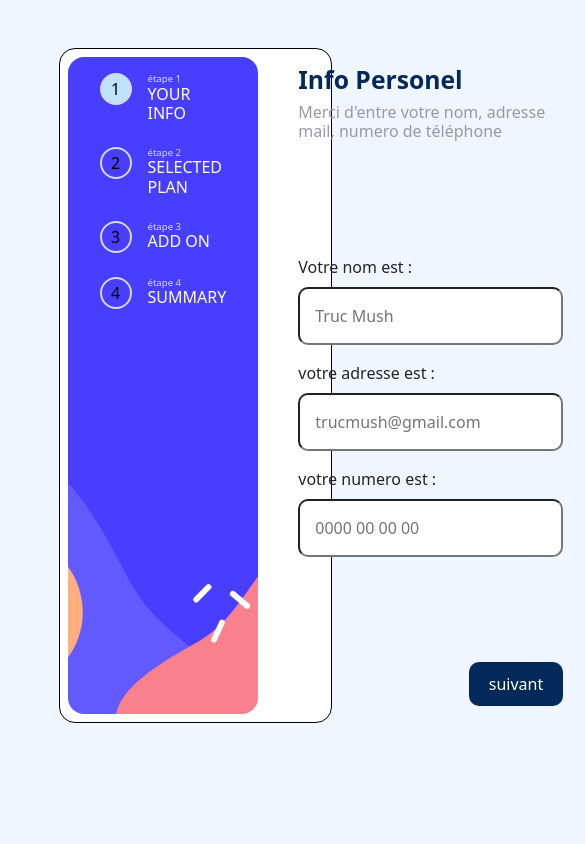
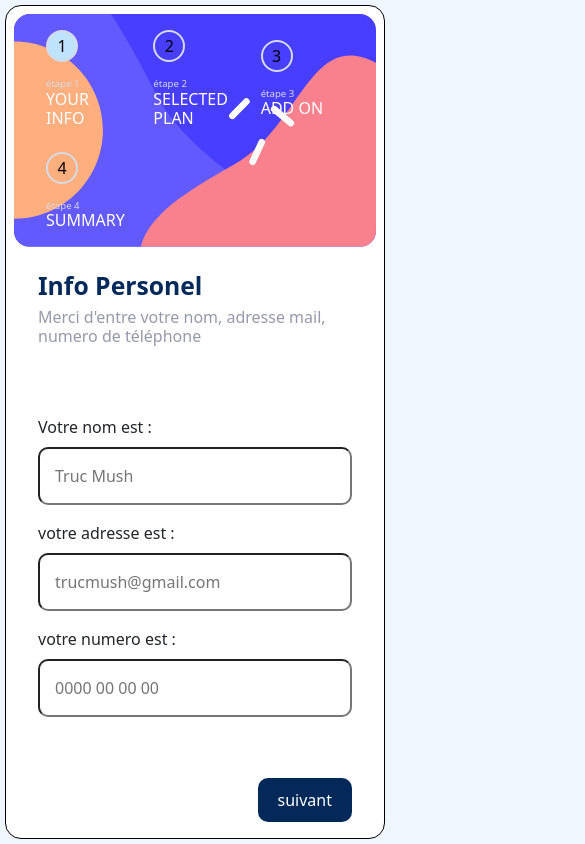
Before and after one commit to kottor96/projectState, a React (Vite) app: page / in a window 390 px wide. Shown: the whole page, 585 px wide, since content can reach past the window. Built offline with nearby package versions, Linux system fonts and the light colour scheme.

Commit message:
j'ai fini

```diff
--- a/src/sass/main.sass
+++ b/src/sass/main.sass
@@ -11,3 +11,4 @@
 @use './partials/_step3'
 @use './partials/_fin'
 @use './partials/_step4'
+@use './partials/_tablette'
--- /dev/null
+++ b/src/sass/partials/_tablette.sass
@@ -0,0 +1,16 @@
+@media screen and ( max-width: 768px )
+    #cardFormulaire
+        padding: 0
+        height: 100vh
+        padding: 5px
+
+    #carte
+        flex-direction: column !important
+        height: 100%
+    #etape
+        flex-direction: row
+        align-items: center
+        flex-wrap: wrap
+        .etape
+            flex-direction: column
+            flex: 1
```
Also changed, not shown: src/index.css, 1 other file (tests, documents, lock files or other folders).
